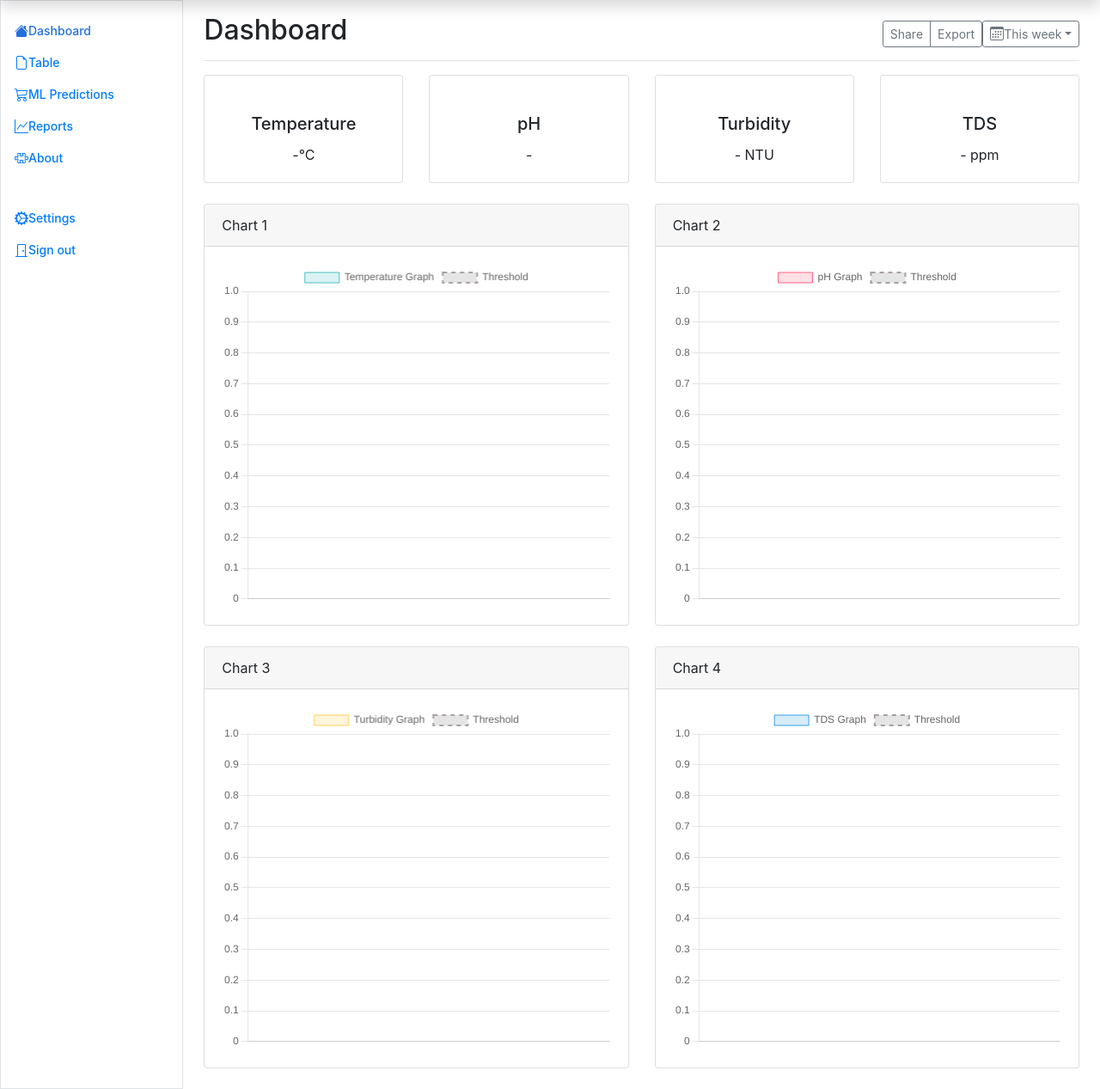
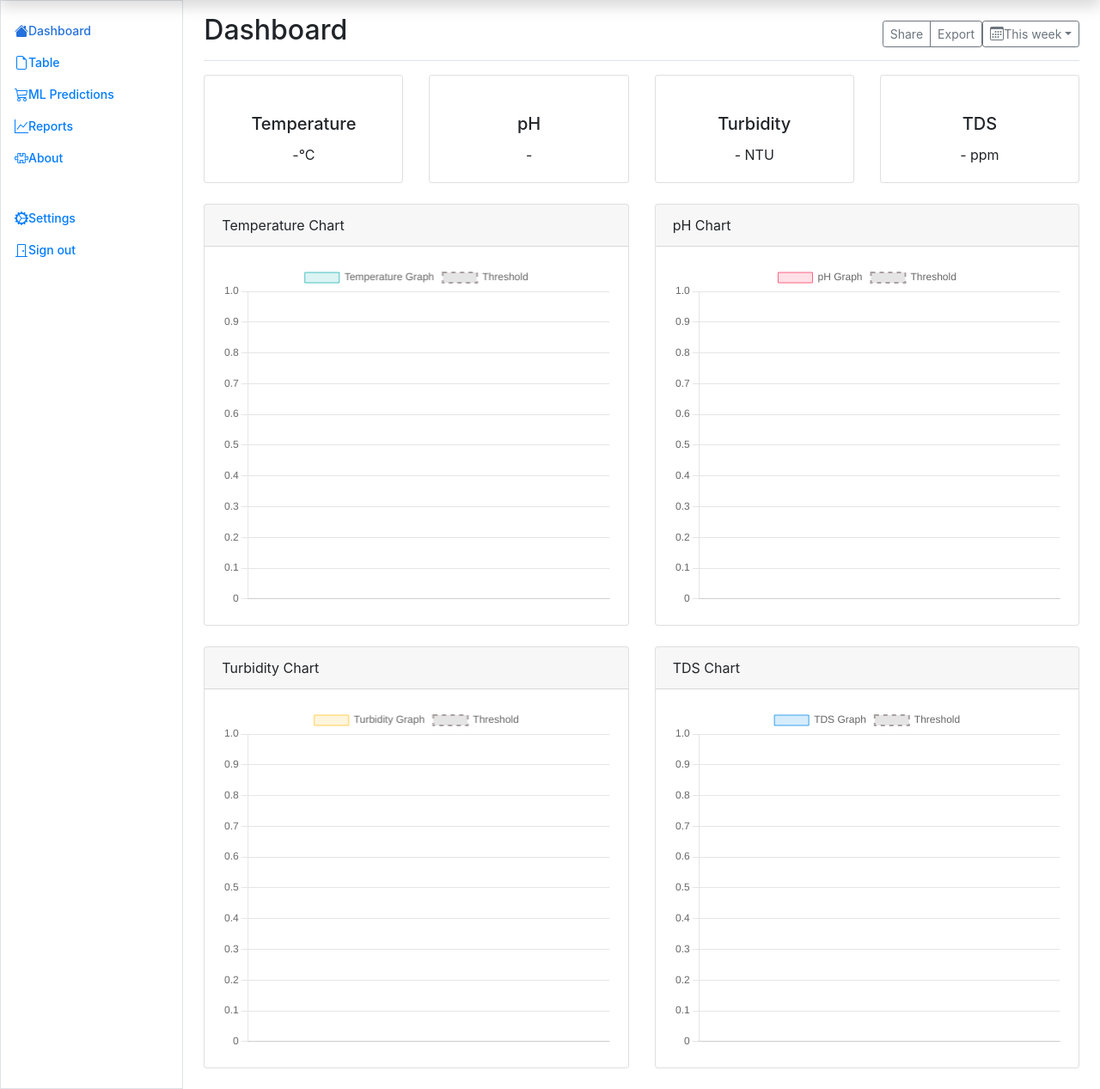
Before and after one commit to etuonudavid/Water-quality-monitring, a Flask app: page / in a window 1280 px wide. Shown: the part 54-1321 px from the top of the page at 86% size. Run offline with Flask 3, Linux system fonts and the light colour scheme; some libraries are stand-ins or nearby versions.

Commit message:
changed chart 1-4 to the respective names of the parameters

```diff
--- a/WQMS/templates/home.html
+++ b/WQMS/templates/home.html
@@ -65,7 +65,7 @@
     <!-- First Chart -->
     <div class="card mb-4">
       <div class="card-header">
-        Chart 1
+        Temperature Chart
       </div>
       <div class="card-body">
         <canvas id="chart1" width="400" height="400"></canvas>
@@ -76,7 +76,7 @@
     <!-- Second Chart -->
     <div class="card mb-4">
       <div class="card-header">
-        Chart 2
+        pH Chart
       </div>
       <div class="card-body">
         <canvas id="chart2" width="400" height="400"></canvas>
@@ -89,7 +89,7 @@
     <!-- Third Chart -->
     <div class="card mb-4">
       <div class="card-header">
-        Chart 3
+        Turbidity Chart
       </div>
       <div class="card-body">
         <canvas id="chart3" width="400" height="400"></canvas>
@@ -100,7 +100,7 @@
     <!-- Fourth Chart -->
     <div class="card mb-4">
       <div class="card-header">
-        Chart 4
+        TDS Chart
       </div>
       <div class="card-body">
         <canvas id="chart4" width="400" height="400"></canvas>
```
